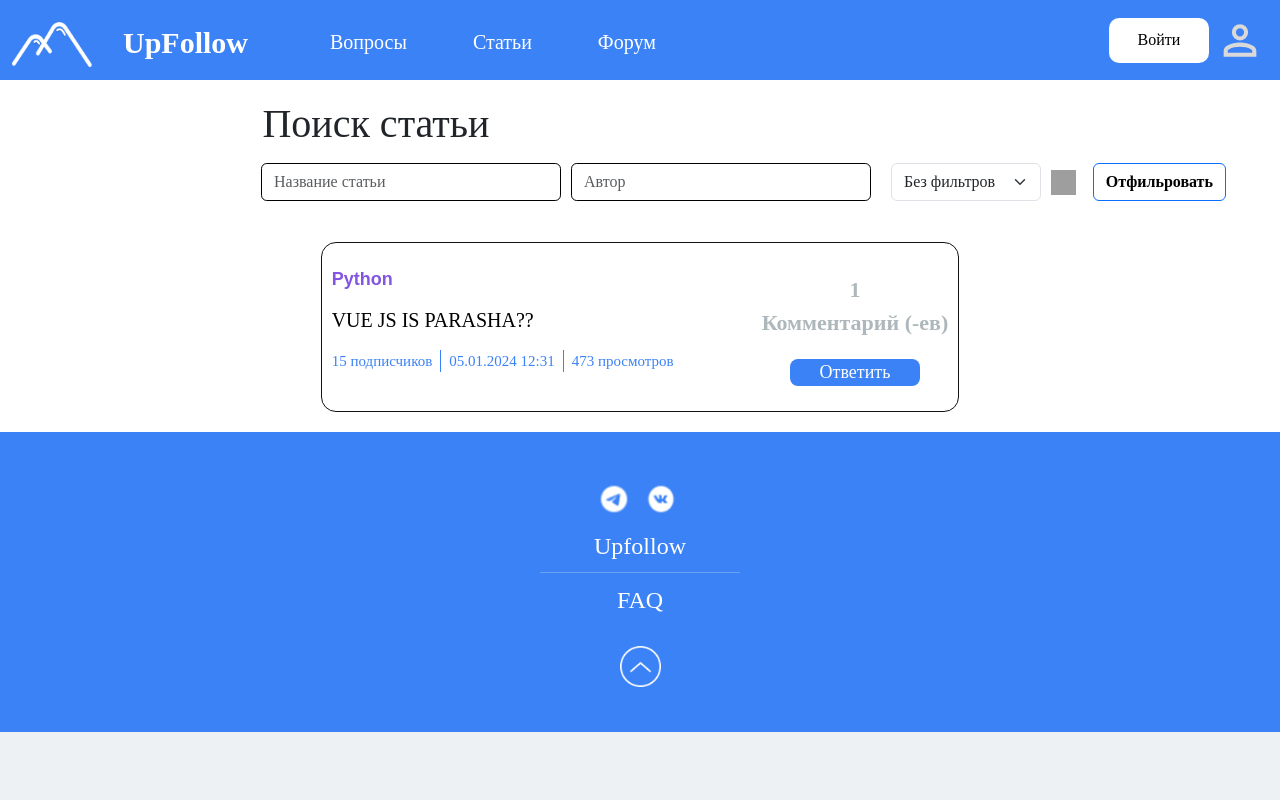
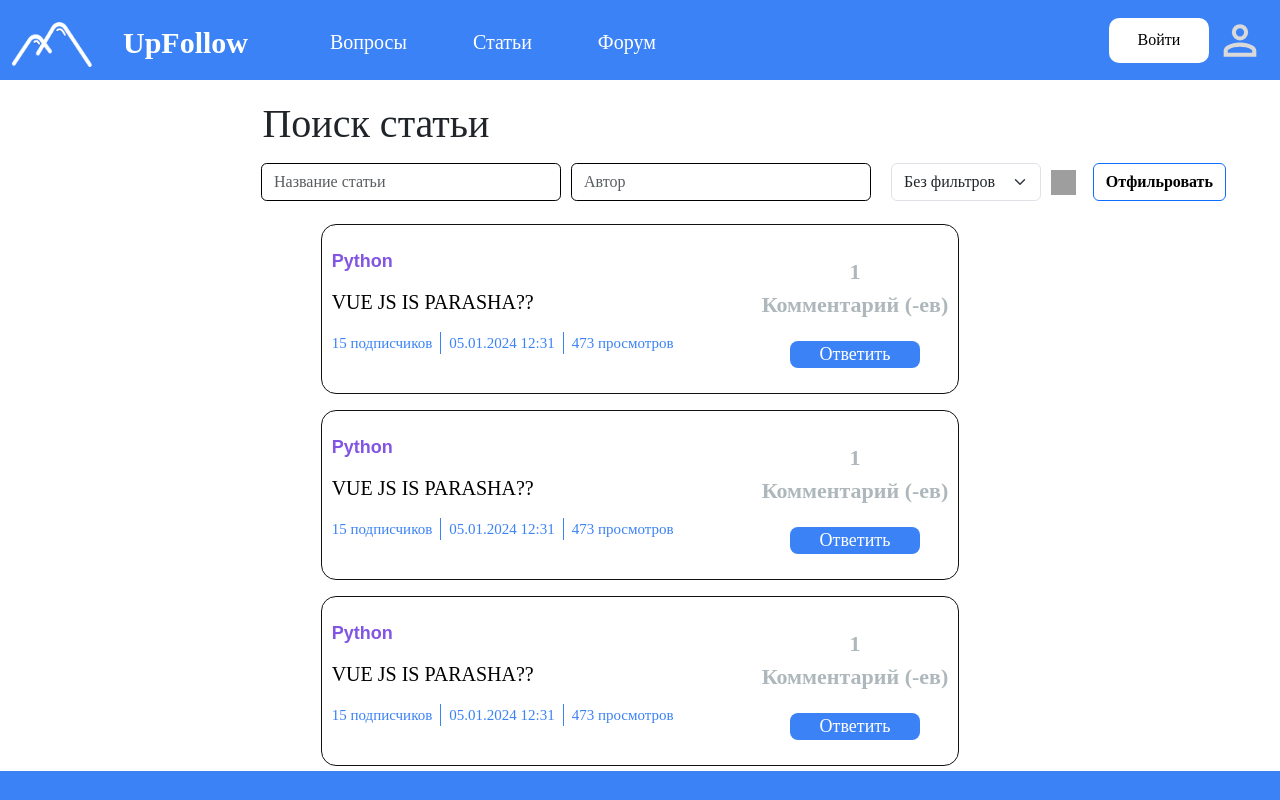
Before and after one commit to OverflowProjectMSP/final, a Vue app in the folder client/: page /States in a window 1280 px wide. Shown: the top 800 px of the page. Built offline with nearby package versions, Linux system fonts and the light colour scheme; no server answers; grey boxes are pictures that could not be loaded; a web font is replaced by a local one.

Commit message:
Виджеты

```diff
--- a/client/src/components/ReuseComponets/QuetionVid.vue
+++ b/client/src/components/ReuseComponets/QuetionVid.vue
@@ -71,7 +71,7 @@ export default {
     }
 
     .main-container {
-        margin: 20px;
+        margin: 8px;
 
         width: auto;
         height: auto;
--- a/client/src/components/ReuseComponets/StateVid.vue
+++ b/client/src/components/ReuseComponets/StateVid.vue
@@ -72,7 +72,7 @@ text-align: center;
     }
 
     .main-container {
-        margin: 20px;
+        margin: 8px;
 
         width: auto;
         height: auto;
--- a/client/src/components/States/States.vue
+++ b/client/src/components/States/States.vue
@@ -23,6 +23,63 @@ export default {
                     id: 0,
                     question: false,
                 },
+                {
+                    discriptions: `VUE JS IS PARASHА??`,
+                    tag: 'Python',
+                    subscribers: 50,
+                    hours: 43,
+                    views: 43,
+                    answers: 423,
+                    complexity: 'Средне',
+                    id: 0,
+                    question: false,
+                },
+                {
+                    discriptions: `VUE JS IS PARASHА??`,
+                    tag: 'Python',
+                    subscribers: 50,
+                    hours: 43,
+                    views: 43,
+                    answers: 423,
+                    complexity: 'Средне',
+                    id: 0,
+                    question: false,
+                },
+                {
+                    discriptions: `VUE JS IS PARASHА??`,
+                    tag: 'Python',
+                    subscribers: 50,
+                    hours: 43,
+                    views: 43,
+                    answers: 423,
+                    complexity: 'Средне',
+                    id: 0,
+                    question: false,
+                },
+
+                {
+                    discriptions: `VUE JS IS PARASHА??`,
+                    tag: 'Python',
+                    subscribers: 50,
+                    hours: 43,
+                    views: 43,
+                    answers: 423,
+                    complexity: 'Средне',
+                    id: 0,
+                    question: false,
+                },
+                {
+                    discriptions: `VUE JS IS PARASHА??`,
+                    tag: 'Python',
+                    subscribers: 50,
+                    hours: 43,
+                    views: 43,
+                    answers: 423,
+                    complexity: 'Средне',
+                    id: 0,
+                    question: false,
+                },
+
             ],
             Show: false,
             filters: {
@@ -106,10 +163,10 @@ export default {
 
 <!-- Див с виджетами -->
 <div class="conr">
-<div class="con mt-3" v-for="item in states">
+<div class="con mt-0" v-for="item in states">
 <a :href="`/StateItem?id=` + item.id + `&question=` + item.question">
     <!-- <vid-comp :item="item" role="button" /> -->
-    <vidjet-comp :item="item"  />
+    <vidjet-comp :item="item"    />
 </a>
 </div>
 </div>
@@ -124,8 +181,8 @@ export default {
     color: black;
 }
 .conr{
-    /* overflow: scroll; */
-    /* height: 555px; */
+    overflow: scroll;
+    height: 555px;
     width: auto;
     margin-left: auto;
     margin-right: auto;
```
